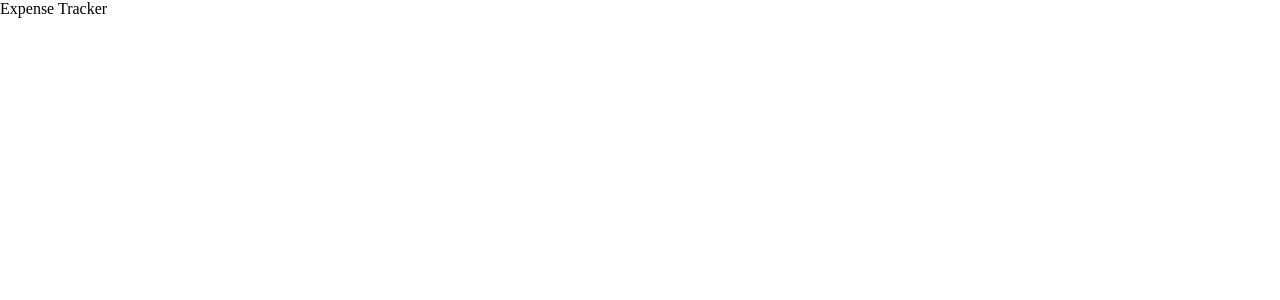
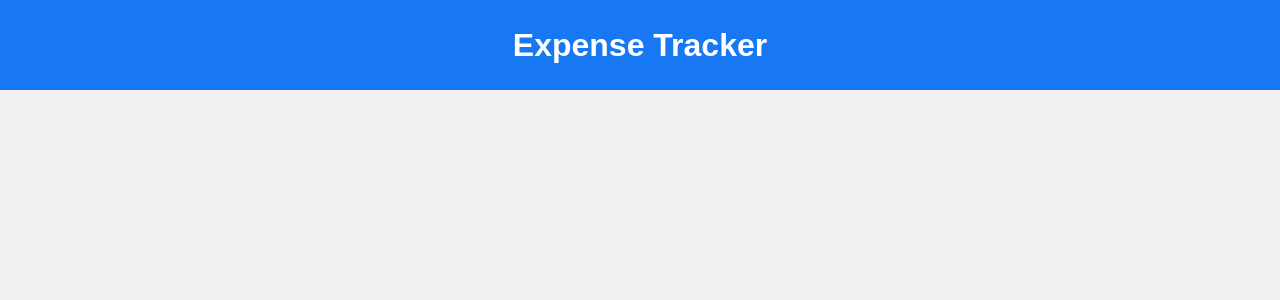
Before and after one commit to MrLibutan/expense-tracker, a React (Create React App) app: page / in a window 1280 px wide. Shown: the top 300 px of the page. Built offline with nearby package versions, Linux system fonts and the light colour scheme.

Commit message:
implemented header component

```diff
--- a/src/components/App.js
+++ b/src/components/App.js
@@ -1,3 +1,9 @@
+import Header from "./Header";
+
 export default function App() {
-  return <div>Expense Tracker</div>;
+  return (
+    <div className="app">
+      <Header>Expense Tracker</Header>
+    </div>
+  );
 }
--- a/src/components/Header.js
+++ b/src/components/Header.js
@@ -0,0 +1,3 @@
+export default function Header({ children }) {
+  return <header>{children}</header>;
+}
--- a/src/index.css
+++ b/src/index.css
@@ -3,3 +3,27 @@
   padding: 0;
   box-sizing: border-box;
 }
+
+body {
+  font-family: sans-serif;
+  font-size: 24px;
+  color: #333333;
+  background-color: #f0f0f0;
+}
+
+.app {
+  height: 100vh;
+}
+
+header {
+  height: 90px;
+  background-color: #1877f2;
+  color: #fff;
+
+  display: flex;
+  justify-content: center;
+  align-items: center;
+
+  font-weight: bold;
+  font-size: 32px;
+}
```
